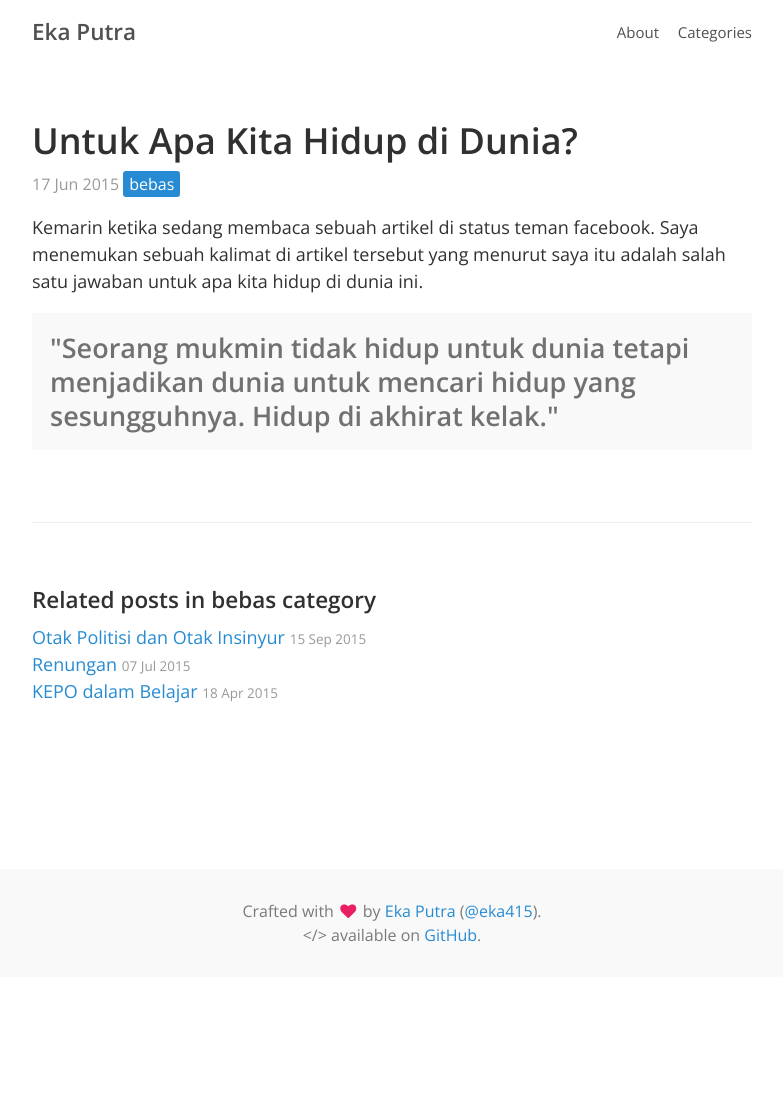
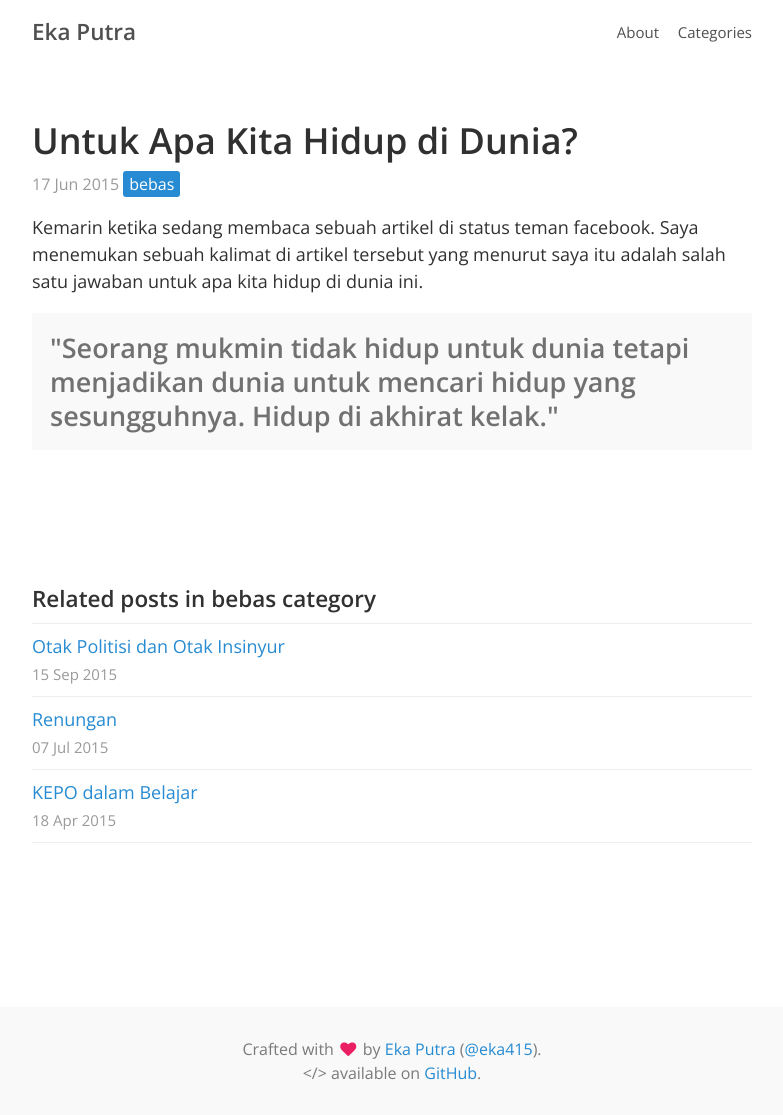
Before and after one commit to eputra/eputra.github.io, a Jekyll site: the page built from _posts/2015-06-17-untuk-apa-kita-hidup-di-dunia.md, in a window 1280 px wide. Shown: the whole page, without its empty margins (248-1031 px from the left). Built offline with Jekyll 4.4.1, drawn with Linux system fonts in a browser that asks for light colours; nearby versions of some CDN libraries; comment, search, counter and statistics services are not loaded; before the commit the page ends 977 px from its top, so only the background shows below that.

Commit message:
edit related post look like post list

```diff
--- a/_layouts/post.html
+++ b/_layouts/post.html
@@ -20,10 +20,8 @@ layout: default
     {% for post in site.categories.[cat] limit:5 %}
     {% if post.title != page.title %}
       <li>
-          <a href="{{ post.url }}">
-            {{ post.title }}
-            <small><time datetime="{{ post.date | date_to_xmlschema }}">{{ post.date | date_to_string }}</time></small>
-          </a>
+          <a href="{{ post.url }}">{{ post.title }}</a><br>
+          <small><time datetime="{{ post.date | date_to_xmlschema }}">{{ post.date | date_to_string }}</time></small>
       </li>
     {% endif %}
     {% endfor %}
--- a/_sass/_posts.scss
+++ b/_sass/_posts.scss
@@ -32,7 +32,6 @@
 .related {
   padding-top: 2rem;
   padding-bottom: 3rem;
-  border-top: 1px solid #eee;
 }
 
 .related-posts {
@@ -44,9 +43,19 @@
   }
 
   li {
+    padding: 0.5em 0;
+    border-bottom: 1px solid #eee;
+
+    &:first-child {
+      border-top: 1px solid #eee;
+    }
+
+    > :last-child {
+      margin-bottom: 0;
+    }
+
     small {
-      font-size: 75%;
-      color: #999;
+      color: #9a9a9a;
     }
 
     a:hover {
```
